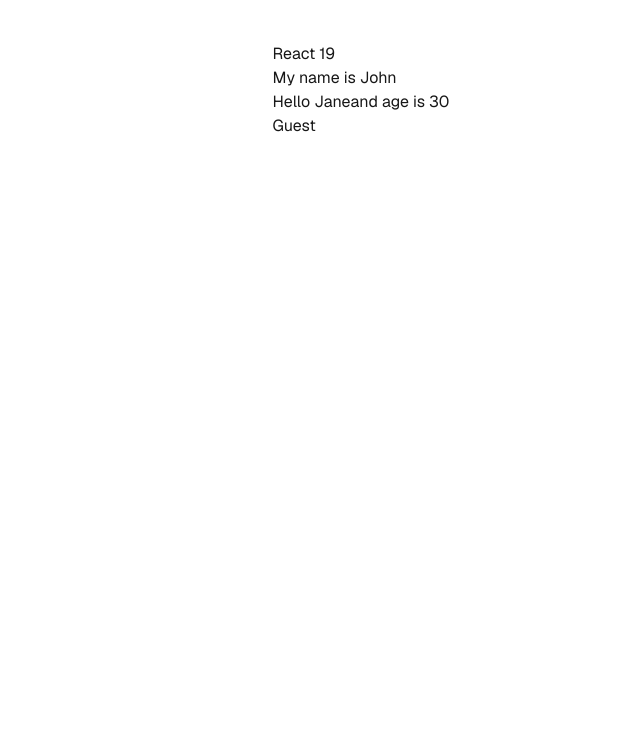
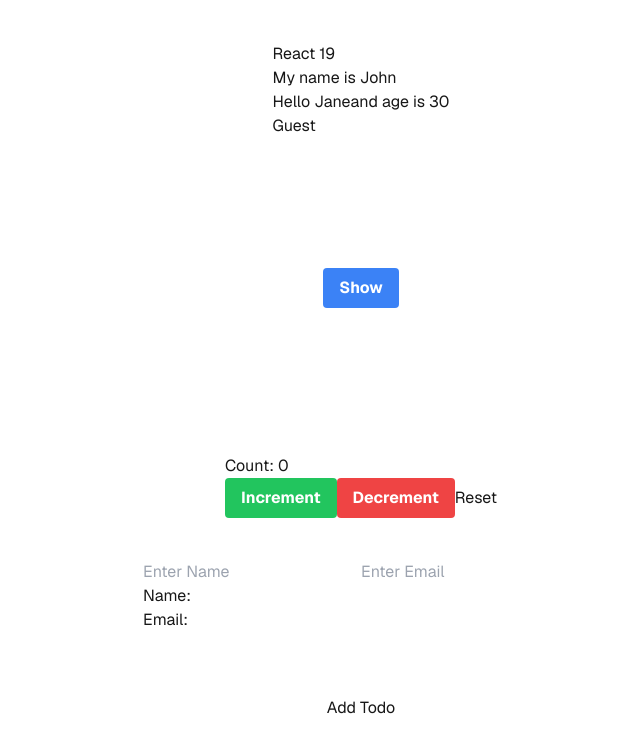
Before and after one commit to 71017Ansar/react-19-update, a Next.js app: page / in a window 1280 px wide. Shown: the top 752 px of the page, without its empty margins (279-919 px from the left). Built offline with nearby package versions, Linux system fonts and the light colour scheme.

Commit message:
states mangment

```diff
--- a/src/app/components/React19.jsx
+++ b/src/app/components/React19.jsx
@@ -10,10 +10,12 @@
     }
   return (
     <div>
-        <h1>React 19</h1>
+       <div>
+       <h1>React 19</h1>
         <p>My name is {name}</p>
         <h2>{sayHello()}</h2>
         <span>{ age<18 ? "ansar" : "Guest"}</span>
+       </div>
 
     </div>
   )
--- /dev/null
+++ b/src/app/components/Togglebtn.jsx
@@ -0,0 +1,69 @@
+"use client"
+import { useState } from 'react'
+import React from 'react'
+
+export default function Togglebtn() {
+    const [isVisible,setisVisible] = useState(false)
+  return (
+    <div>
+        <button  className ="bg-blue-500 hover:bg-blue-700 text-white font-bold py-2 px-4 rounded" onClick={() => setisVisible(!isVisible)} >
+            {isVisible ? "Hide" : "Show"}
+        </button>
+        {isVisible && <p>Toggle is visible Lorem ipsum, dolor sit amet consectetur adipisicing elit. Velit sapiente nesciunt nam ullam voluptates laborum similique voluptas, facilis repudiandae blanditiis quidem repellendus omnis adipisci nobis nihil eum ea esse illo?</p>}
+
+    </div>
+  )
+}
+
+export function Counter() {
+    const [count, setCount] = useState(0);
+    return(
+      <div>
+        <p>Count: {count}</p>
+        <button  className =" bg-green-500 hover:bg-green-700 text-white font-bold py-2 px-4 rounded" onClick={()=> setCount(count + 1)}>Increment</button>
+        <button className='bg-red-500 hover:bg-red-700 text-white font-bold py-2 px-4 rounded' onClick={()=> setCount(count - 1)}>Decrement</button>
+        <button onClick={()=> setCount(0)}>Reset</button>
+
+      </div>
+    )
+}
+
+export function TodoList() {
+    const [formdata,setformdata]= useState({name: "", email: "",})
+    return (
+        <div>
+            <input type="text" name="name" placeholder='Enter Name' onChange={e => setformdata({...formdata, name: e.target.value})}/>
+            <input type="email" name="email" placeholder='Enter Email' onChange={e => setformdata({...formdata, email: e.target.value})}/>
+            <p>Name: {formdata.name}</p>
+            <p>Email: {formdata.email}</p>
+        </div>
+    )
+}
+
+
+
+export function TodoList2() {
+  const [todos, setTodos] = useState([]);
+
+  const Addtask = () => {
+    setTodos([...todos, `New Todo ${todos.length + 1}`]);
+  };
+
+  const Removetask = (index) => {
+    setTodos(todos.filter((_, i) => i !== index));
+  };
+
+  return (
+    <div>
+      <button onClick={Addtask}>Add Todo</button>
+      <ul>
+        {todos.map((todo, index) => (
+          <li key={index}>
+            {todo}
+            <button onClick={() => Removetask(index)}>Remove Task</button>
+          </li>
+        ))}
+      </ul>
+    </div>
+  );
+}
--- a/src/app/page.js
+++ b/src/app/page.js
@@ -1,10 +1,17 @@
 import Image from "next/image";
 import React19 from "./components/React19";
+import Togglebtn, { Counter, TodoList, TodoList2} from "./components/Togglebtn";
+
+
 
 export default function Home() {
   return (
     <div className="grid grid-rows-[20px_1fr_20px] items-center justify-items-center min-h-screen p-8 pb-20 gap-16 sm:p-20 font-[family-name:var(--font-geist-sans)]">
       <React19 />
+      <Togglebtn />
+      <Counter />
+      <TodoList />
+      <TodoList2/>
     </div>
   );
 }
```
